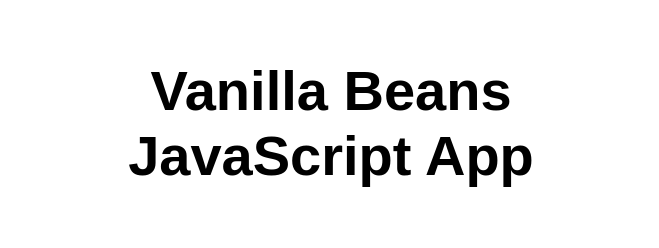
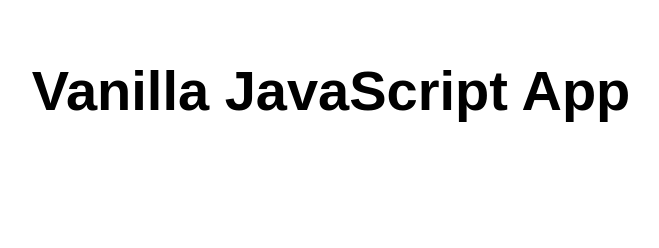
Before and after one commit to nmackenzie/fantastic-giggle, a plain HTML site: page index.html in a window 1280 px wide. Shown: the whole page, without its empty margins (309-968 px from the left). Drawn offline with Linux system fonts and the light colour scheme.

Commit message:
Removed beans

```diff
--- a/index.html
+++ b/index.html
@@ -10,7 +10,7 @@
 
 <body>
   <main>
-    <h1>Vanilla Beans JavaScript App</h1>
+    <h1>Vanilla JavaScript App</h1>
   </main>
 </body>
 
```
